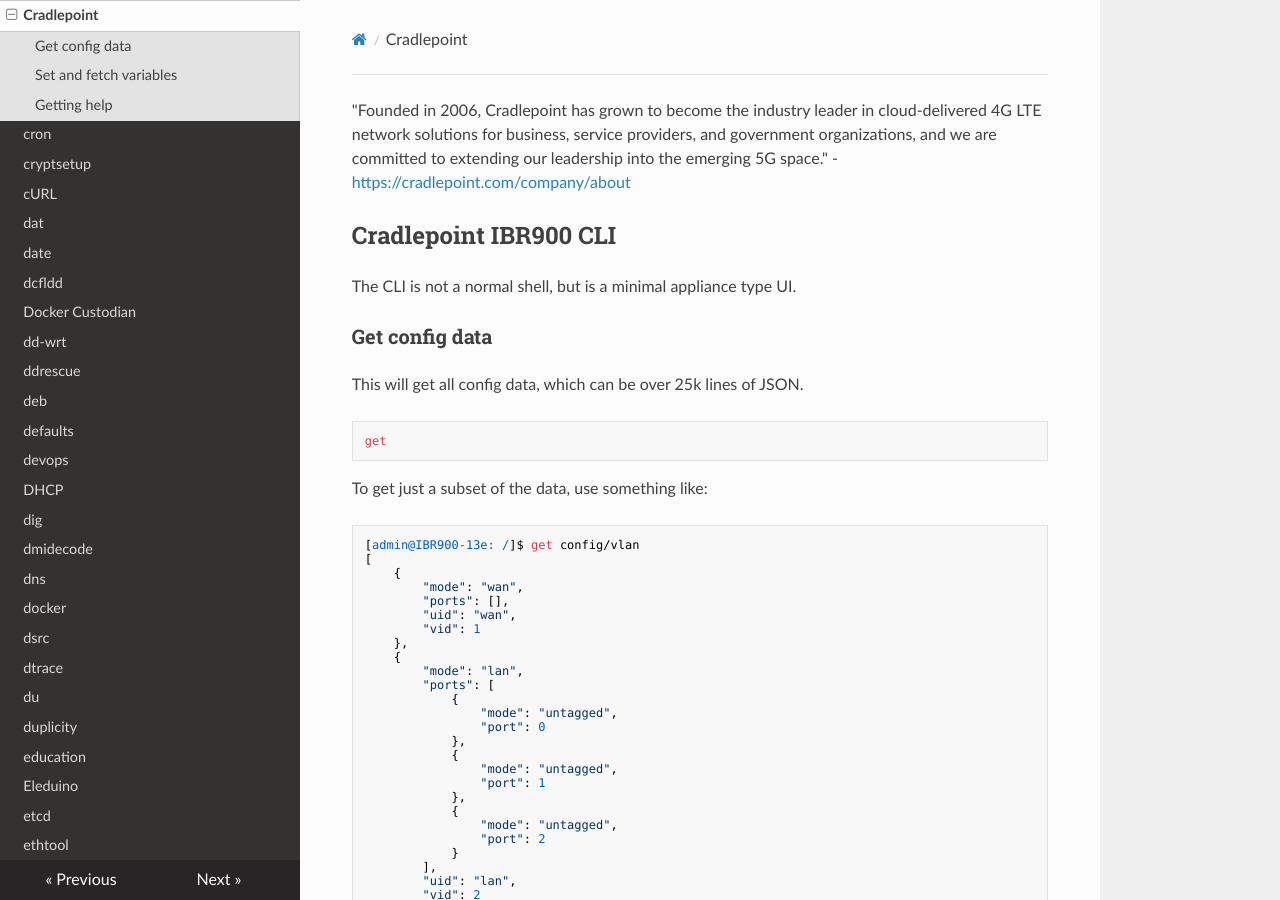
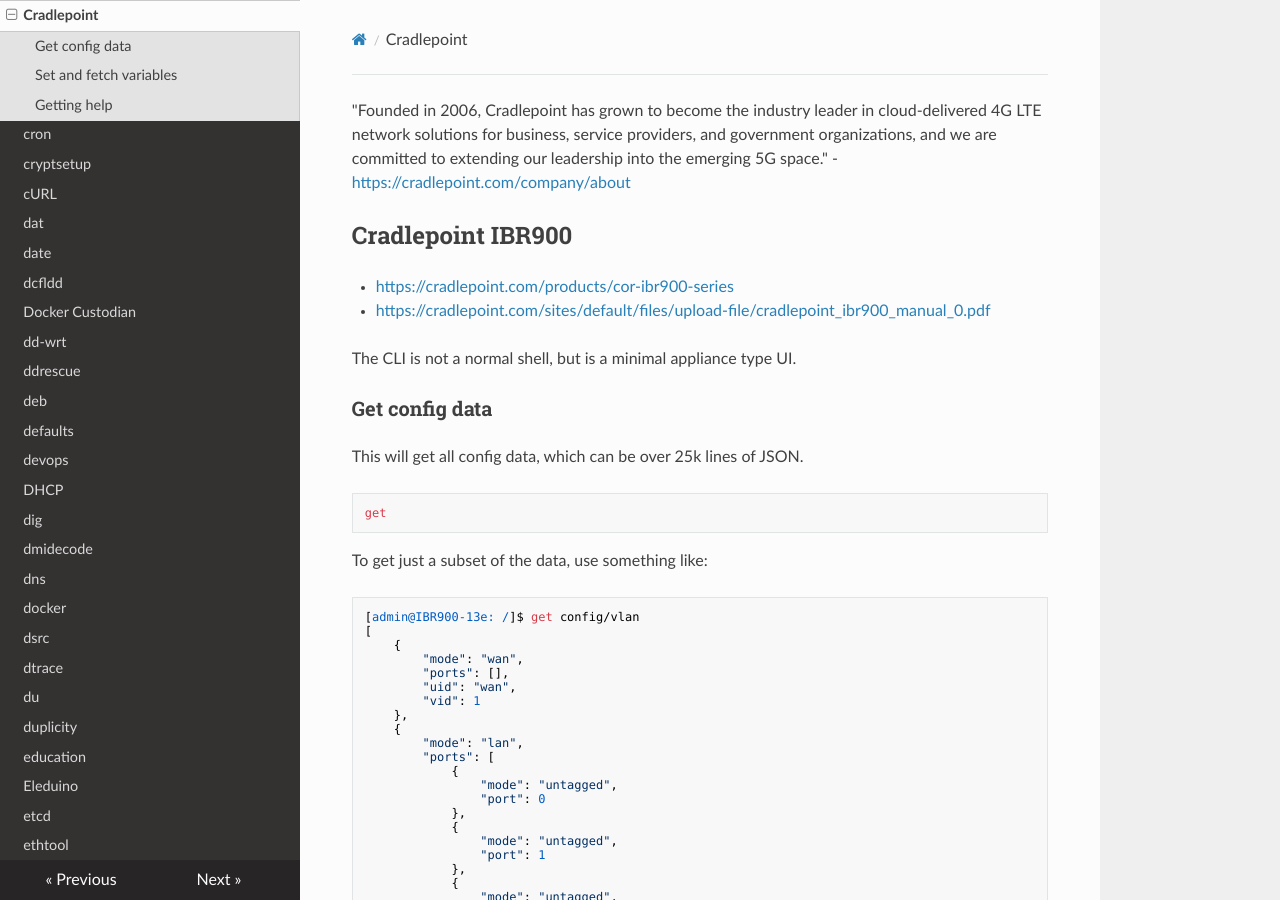
Before and after one commit to lando-cal/tech-notes, an MkDocs documentation site: the page built from docs/cradlepoint.md, in a window 1280 px wide and 900 px high. Built offline with MkDocs 1.6.1, drawn with Linux system fonts in a browser that asks for light colours; nearby versions of some CDN libraries.

Commit message:
Add links

```diff
--- a/docs/cradlepoint.md
+++ b/docs/cradlepoint.md
@@ -2,7 +2,10 @@ Title: Cradlepoint
 
 "Founded in 2006, Cradlepoint has grown to become the industry leader in cloud-delivered 4G LTE network solutions for business, service providers, and government organizations, and we are committed to extending our leadership into the emerging 5G space." - <https://cradlepoint.com/company/about>
 
-## Cradlepoint IBR900 CLI
+## Cradlepoint IBR900
+
+- <https://cradlepoint.com/products/cor-ibr900-series>
+- <https://cradlepoint.com/sites/default/files/upload-file/cradlepoint_ibr900_manual_0.pdf>
 
 The CLI is not a normal shell, but is a minimal appliance type UI.
 
```
